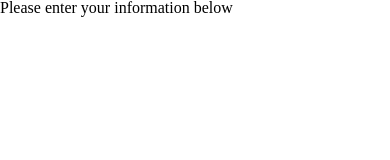
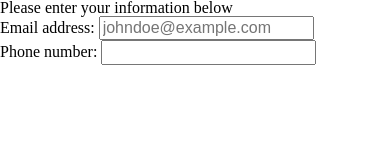
Before and after one commit to Jose-s-Organization/lab2, a plain HTML site: page index.html in a window 390 px wide. Drawn offline with Linux system fonts and the light colour scheme.

Commit message:
email address input, start of phone input

```diff
--- a/index.html
+++ b/index.html
@@ -12,10 +12,10 @@
     <h1>Please enter your information below</h1>
     <form>
       <div>
-        <label></label>
+        <label>Email address: <input type="email" name="email_field" placeholder="johndoe@example.com"></label>
       </div>
       <div>
-        <label></label>
+        <label>Phone number: <input type="tel" name="phone_field" placeholder=""></label>
       </div>
       <div>
         <label></label>
```
